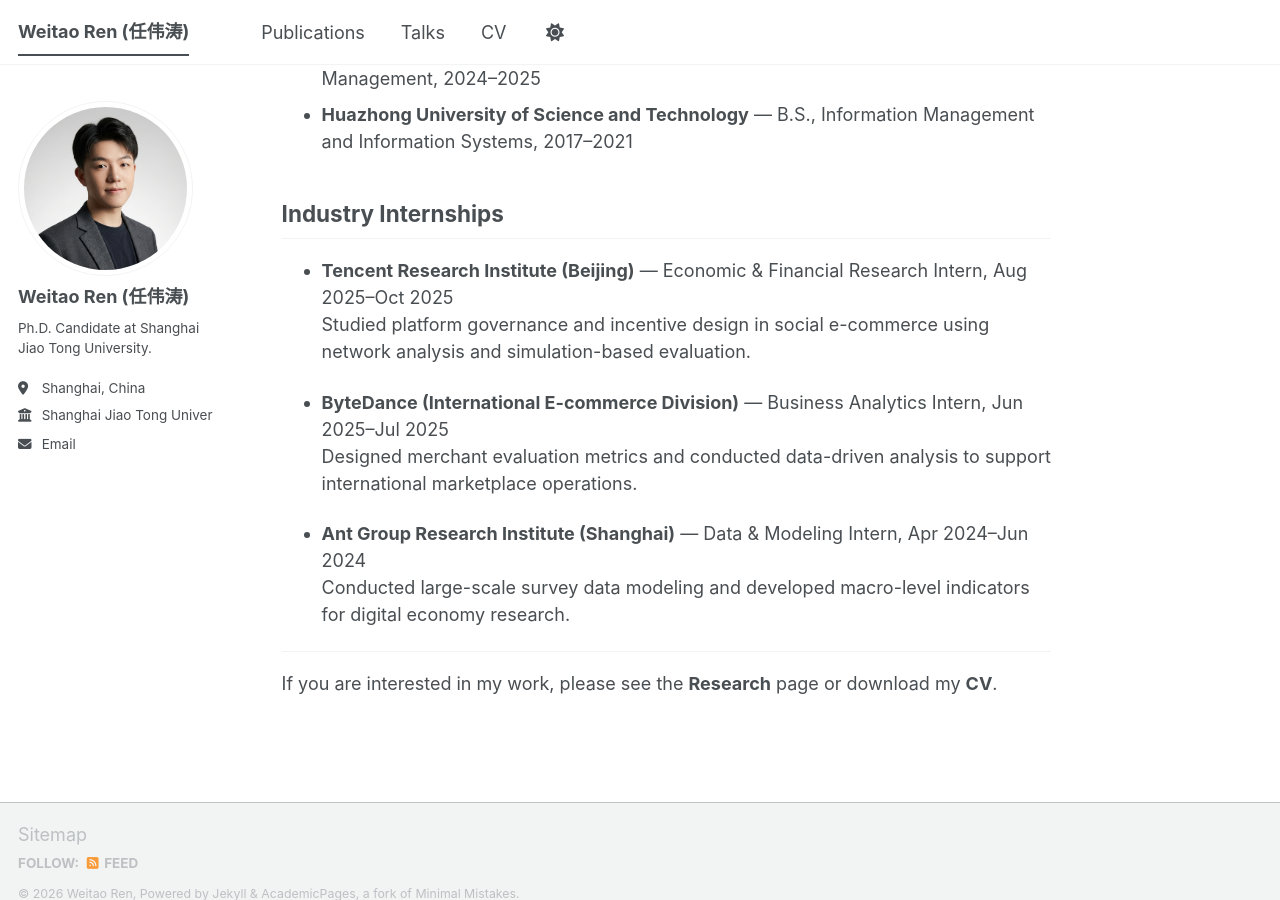
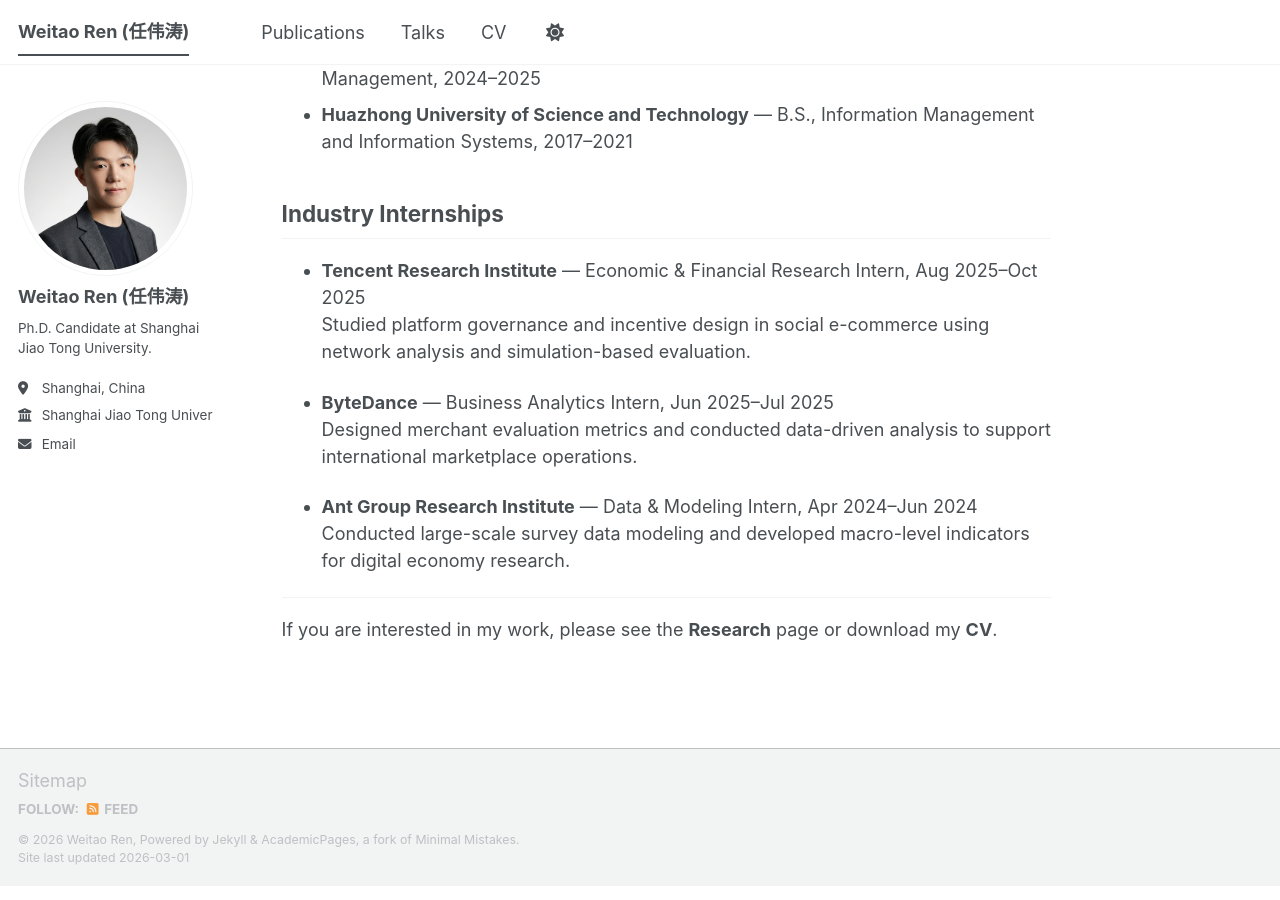
Before and after one commit to weitaoren/weitaoren.github.io, a Jekyll site: the page built from _pages/about.md, in a window 1280 px wide and 900 px high, scrolled down 849 px. Built offline with Jekyll 4.4.1, drawn with Linux system fonts in a browser that asks for light colours; a script bundle is joined from its source files by our own code; library files that are not in the unit come from our copies.

Commit message:
Update about.md

```diff
--- a/_pages/about.md
+++ b/_pages/about.md
@@ -29,13 +29,13 @@ My research lies at the **Operations–Marketing interface**, with a focus on **
 
 ## Industry Internships
 
-- **Tencent Research Institute (Beijing)** — Economic & Financial Research Intern, Aug 2025–Oct 2025
+- **Tencent Research Institute** — Economic & Financial Research Intern, Aug 2025–Oct 2025
   Studied platform governance and incentive design in social e-commerce using network analysis and simulation-based evaluation.
 
-- **ByteDance (International E-commerce Division)** — Business Analytics Intern, Jun 2025–Jul 2025
+- **ByteDance** — Business Analytics Intern, Jun 2025–Jul 2025
   Designed merchant evaluation metrics and conducted data-driven analysis to support international marketplace operations.
 
-- **Ant Group Research Institute (Shanghai)** — Data & Modeling Intern, Apr 2024–Jun 2024
+- **Ant Group Research Institute** — Data & Modeling Intern, Apr 2024–Jun 2024
   Conducted large-scale survey data modeling and developed macro-level indicators for digital economy research.
 
 ---
```
